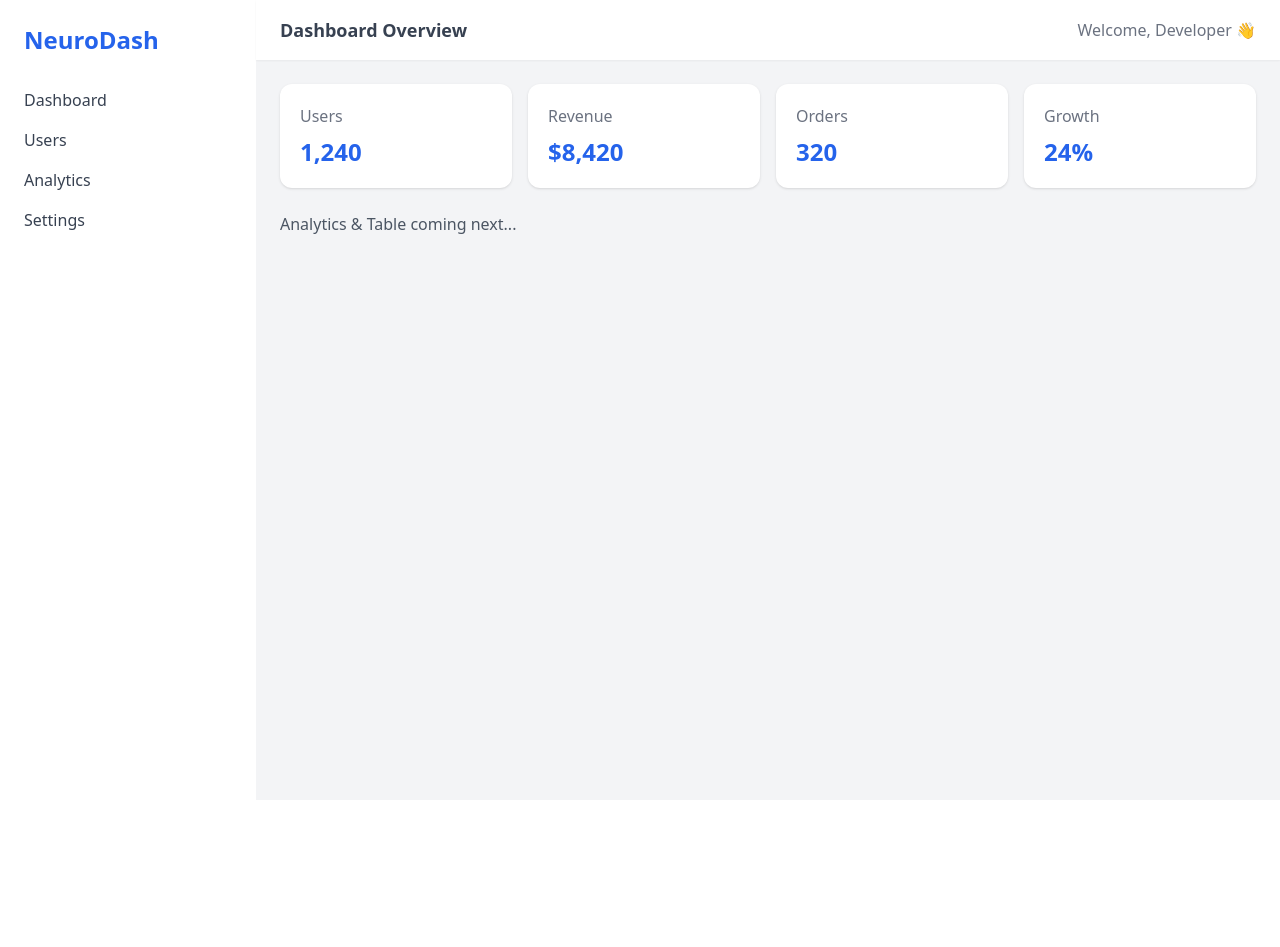
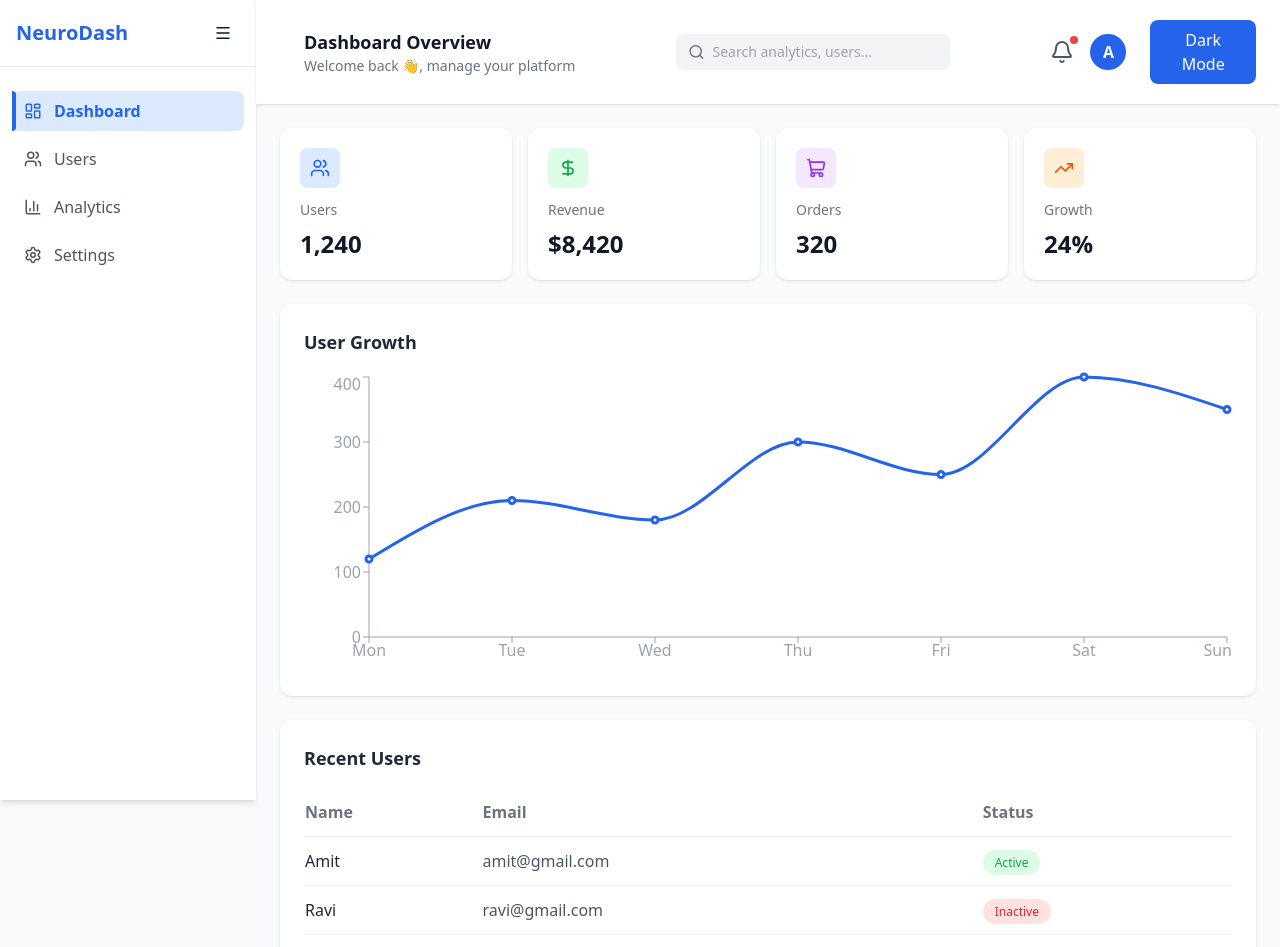
Before and after one commit to Anshcodeify45/Neuro_Saas, a React (Vite) app in the folder neuro-saas/: page /dashboard in a window 1280 px wide. Shown: the top 947 px of the page. Before the commit the page ends 800 px from the top, so only its background shows below. Built offline with nearby package versions, Linux system fonts and the light colour scheme.

Commit message:
Dashboard update

```diff
--- a/neuro-saas/package.json
+++ b/neuro-saas/package.json
@@ -10,9 +10,12 @@
     "preview": "vite preview"
   },
   "dependencies": {
+    "lucide-react": "^1.16.0",
     "react": "^19.2.6",
     "react-dom": "^19.2.6",
-    "react-router-dom": "^7.15.1"
+    "react-is": "^19.2.6",
+    "react-router-dom": "^7.15.1",
+    "recharts": "^3.8.1"
   },
   "devDependencies": {
     "@eslint/js": "^10.0.1",
--- a/neuro-saas/src/components/dashboard/ChartBox.jsx
+++ b/neuro-saas/src/components/dashboard/ChartBox.jsx
@@ -0,0 +1,52 @@
+import React from "react";
+import { LineChart, Line, XAxis, YAxis, Tooltip, ResponsiveContainer } from "recharts";
+
+const data = [
+  { name: "Mon", users: 120 },
+  { name: "Tue", users: 210 },
+  { name: "Wed", users: 180 },
+  { name: "Thu", users: 300 },
+  { name: "Fri", users: 250 },
+  { name: "Sat", users: 400 },
+  { name: "Sun", users: 350 },
+];
+
+const ChartBox = () => {
+  return (
+    <div className="bg-white dark:bg-gray-800 p-6 rounded-xl shadow">
+
+      {/* TITLE */}
+      <h2 className="text-lg font-semibold text-gray-800 dark:text-white mb-4">
+        User Growth
+      </h2>
+
+      {/* CHART */}
+      <ResponsiveContainer width="100%" height={300}>
+        <LineChart data={data}>
+
+          <XAxis dataKey="name" stroke="#9CA3AF" />
+          <YAxis stroke="#9CA3AF" />
+
+          <Tooltip
+            contentStyle={{
+              backgroundColor: "#1f2937",
+              border: "none",
+              color: "#fff",
+            }}
+          />
+
+          <Line
+            type="monotone"
+            dataKey="users"
+            stroke="#2563eb"
+            strokeWidth={3}
+          />
+
+        </LineChart>
+      </ResponsiveContainer>
+
+    </div>
+  );
+};
+
+export default ChartBox;
--- a/neuro-saas/src/components/dashboard/SideBar.jsx
+++ b/neuro-saas/src/components/dashboard/SideBar.jsx
@@ -1,20 +1,83 @@
-import React from "react";
+import React, { useState } from "react";
+import { useLocation, Link } from "react-router-dom";
+import {
+  LayoutDashboard,
+  Users,
+  BarChart3,
+  Settings,
+  Menu,
+} from "lucide-react";
 
 const Sidebar = () => {
+  const location = useLocation();
+  const [open, setOpen] = useState(true);
+
+  const menu = [
+    { name: "Dashboard", path: "/dashboard", icon: <LayoutDashboard size={18} /> },
+    { name: "Users", path: "/dashboard/users", icon: <Users size={18} /> },
+    { name: "Analytics", path: "/dashboard/analytics", icon: <BarChart3 size={18} /> },
+    { name: "Settings", path: "/dashboard/settings", icon: <Settings size={18} /> },
+  ];
+
   return (
-    <div className="w-64 h-screen bg-white shadow-md p-6">
+    <div className={`h-screen transition-all duration-300
+          ${open ? "w-64" : "w-20"}
+          bg-white dark:bg-gray-900 shadow-md`}
+        >
 
-      <h1 className="text-2xl font-bold text-blue-600 mb-8">
-        NeuroDash
-      </h1>
+      {/* TOP */}
+      <div className="flex items-center justify-between p-4 border-b border-gray-200 dark:border-gray-700">
 
-      <ul className="space-y-4 text-gray-700">
-        <li className="hover:text-blue-600 cursor-pointer">Dashboard</li>
-        <li className="hover:text-blue-600 cursor-pointer">Users</li>
-        <li className="hover:text-blue-600 cursor-pointer">Analytics</li>
-        <li className="hover:text-blue-600 cursor-pointer">Settings</li>
+        {open && (
+          <h1 className="text-xl font-bold text-blue-600">
+            NeuroDash
+          </h1>
+        )}
+
+        <button
+          onClick={() => setOpen(!open)}
+          className="p-2 rounded-lg hover:bg-gray-100 dark:hover:bg-gray-700 transition"
+        >
+          <Menu size={18} />
+        </button>
+
+      </div>
+
+      {/* MENU */}
+      <ul className="mt-6 space-y-2 px-3">
+
+        {menu.map((item, i) => {
+          const active = location.pathname.startsWith(item.path);
+
+          return (
+            <li key={i}>
+              <Link
+                to={item.path}
+                className={`relative flex items-center gap-3 px-3 py-2 rounded-lg transition-all duration-200 group
+                ${
+                  active
+                    ? "bg-blue-100 dark:bg-blue-900 text-blue-600 dark:text-blue-300 font-semibold"
+                    : "text-gray-600 dark:text-gray-300 hover:bg-gray-100 dark:hover:bg-gray-700"
+                }`}
+              >
+
+                {/* ICON */}
+                <span className="text-lg">{item.icon}</span>
+
+                {/* LABEL */}
+                {open && <span>{item.name}</span>}
+
+                {/* ACTIVE BAR */}
+                {active && (
+                  <span className="absolute left-0 top-0 h-full w-1 bg-blue-600 rounded-r-lg"></span>
+                )}
+
+              </Link>
+            </li>
+          );
+        })}
+
       </ul>
-
     </div>
   );
 };
--- a/neuro-saas/src/components/dashboard/Stats.jsx
+++ b/neuro-saas/src/components/dashboard/Stats.jsx
@@ -1,26 +1,61 @@
 import React from "react";
+import { Users, DollarSign, ShoppingCart, TrendingUp } from "lucide-react";
 
 const Stats = () => {
   const data = [
-    { title: "Users", value: "1,240" },
-    { title: "Revenue", value: "$8,420" },
-    { title: "Orders", value: "320" },
-    { title: "Growth", value: "24%" },
+    {
+      title: "Users",
+      value: "1,240",
+      icon: <Users size={20} />,
+      color: "text-blue-600 bg-blue-100 dark:bg-blue-900 dark:text-blue-300",
+    },
+    {
+      title: "Revenue",
+      value: "$8,420",
+      icon: <DollarSign size={20} />,
+      color: "text-green-600 bg-green-100 dark:bg-green-900 dark:text-green-300",
+    },
+    {
+      title: "Orders",
+      value: "320",
+      icon: <ShoppingCart size={20} />,
+      color: "text-purple-600 bg-purple-100 dark:bg-purple-900 dark:text-purple-300",
+    },
+    {
+      title: "Growth",
+      value: "24%",
+      icon: <TrendingUp size={20} />,
+      color: "text-orange-600 bg-orange-100 dark:bg-orange-900 dark:text-orange-300",
+    },
   ];
 
   return (
     <div className="grid grid-cols-1 md:grid-cols-4 gap-4">
+
       {data.map((item, i) => (
         <div
           key={i}
-          className="bg-white p-5 rounded-xl shadow hover:shadow-lg transition"
+          className="bg-white dark:bg-gray-800 p-5 rounded-xl shadow hover:shadow-lg transition group"
         >
-          <h3 className="text-gray-500">{item.title}</h3>
-          <p className="text-2xl font-bold text-blue-600 mt-2">
+
+          {/* ICON */}
+          <div className={`w-10 h-10 flex items-center justify-center rounded-lg mb-3 ${item.color}`}>
+            {item.icon}
+          </div>
+
+          {/* TITLE */}
+          <h3 className="text-gray-500 dark:text-gray-400 text-sm">
+            {item.title}
+          </h3>
+
+          {/* VALUE */}
+          <p className="text-2xl font-bold text-gray-900 dark:text-white mt-2 group-hover:scale-105 transition">
             {item.value}
           </p>
+
         </div>
       ))}
+
     </div>
   );
 };
--- a/neuro-saas/src/components/dashboard/Table.jsx
+++ b/neuro-saas/src/components/dashboard/Table.jsx
@@ -0,0 +1,69 @@
+import React from "react";
+
+const Table = () => {
+  const users = [
+    { name: "Amit", email: "amit@gmail.com", status: "Active" },
+    { name: "Ravi", email: "ravi@gmail.com", status: "Inactive" },
+    { name: "Sneha", email: "sneha@gmail.com", status: "Active" },
+  ];
+
+  return (
+    <div className="bg-white dark:bg-gray-800 p-6 rounded-xl shadow">
+
+      {/* TITLE */}
+      <h2 className="text-lg font-semibold text-gray-800 dark:text-white mb-4">
+        Recent Users
+      </h2>
+
+      {/* TABLE */}
+      <div className="overflow-x-auto">
+
+        <table className="w-full text-left">
+
+          {/* HEADER */}
+          <thead>
+            <tr className="border-b border-gray-200 dark:border-gray-700 text-gray-500 dark:text-gray-300">
+              <th className="py-3">Name</th>
+              <th>Email</th>
+              <th>Status</th>
+            </tr>
+          </thead>
+
+          {/* BODY */}
+          <tbody>
+            {users.map((u, i) => (
+              <tr
+                key={i}
+                className="border-b border-gray-100 dark:border-gray-700 hover:bg-gray-50 dark:hover:bg-gray-700 transition"
+              >
+                <td className="py-3 text-gray-800 dark:text-white">
+                  {u.name}
+                </td>
+
+                <td className="text-gray-600 dark:text-gray-300">
+                  {u.email}
+                </td>
+
+                <td>
+                  <span
+                    className={`px-3 py-1 text-xs rounded-full font-medium ${
+                      u.status === "Active"
+                        ? "bg-green-100 text-green-600 dark:bg-green-900 dark:text-green-300"
+                        : "bg-red-100 text-red-600 dark:bg-red-900 dark:text-red-300"
+                    }`}
+                  >
+                    {u.status}
+                  </span>
+                </td>
+              </tr>
+            ))}
+          </tbody>
+
+        </table>
+
+      </div>
+    </div>
+  );
+};
+
+export default Table;
--- a/neuro-saas/src/components/dashboard/Topbar.jsx
+++ b/neuro-saas/src/components/dashboard/Topbar.jsx
@@ -1,15 +1,42 @@
 import React from "react";
+import { Search, Bell } from "lucide-react";
 
 const Topbar = () => {
   return (
-    <div className="w-full bg-white shadow-sm px-6 py-4 flex justify-between items-center">
+    <div className="w-full flex items-center justify-between px-6 py-3">
 
-      <h2 className="text-lg font-semibold text-gray-700">
-        Dashboard Overview
-      </h2>
+      {/* LEFT */}
+      <div>
+        <h2 className="text-lg font-semibold">
+          Dashboard Overview
+        </h2>
+        <p className="text-sm text-gray-500">
+          Welcome back 👋, manage your platform
+        </p>
+      </div>
 
-      <div className="text-gray-500">
-        Welcome, Developer 👋
+      {/* CENTER SEARCH */}
+      <div className="hidden md:flex items-center bg-gray-100 px-3 py-2 rounded-lg w-1/3">
+        <Search size={18} className="text-gray-500" />
+        <input
+          type="text"
+          placeholder="Search analytics, users..."
+          className="bg-transparent outline-none px-2 w-full text-sm"
+        />
+      </div>
+
+      {/* RIGHT */}
+      <div className="flex items-center gap-4">
+
+        <div className="relative">
+          <Bell className="text-gray-600" />
+          <span className="absolute -top-1 -right-1 bg-red-500 w-2 h-2 rounded-full"></span>
+        </div>
+
+        <div className="w-9 h-9 bg-blue-600 text-white flex items-center justify-center rounded-full font-bold">
+          A
+        </div>
+
       </div>
 
     </div>
--- a/neuro-saas/src/pages/Dashboard.jsx
+++ b/neuro-saas/src/pages/Dashboard.jsx
@@ -1,26 +1,58 @@
-import React from "react";
+import React, { useState, useEffect } from "react";
 import Sidebar from "../components/dashboard/Sidebar";
 import Topbar from "../components/dashboard/Topbar";
 import Stats from "../components/dashboard/Stats";
+import ChartBox from "../components/dashboard/ChartBox";
+import Table from "../components/dashboard/Table";
 
 const Dashboard = () => {
-  return (
-    <div className="flex">
-      <Sidebar />
+  const [dark, setDark] = useState(false);
+  const [sidebarOpen, setSidebarOpen] = useState(true);
 
-      <div className="flex-1 bg-gray-100 min-h-screen">
+  // 🌙 GLOBAL DARK MODE CONTROL (CORRECT WAY)
+  useEffect(() => {
+    const root = document.documentElement;
+
+    if (dark) {
+      root.classList.add("dark");
+    } else {
+      root.classList.remove("dark");
+    }
+  }, [dark]);
+
+ return (
+  <div className="flex min-h-screen bg-gray-50 dark:bg-gray-900 text-gray-900 dark:text-white">
+
+    {/* SIDEBAR */}
+    <Sidebar open={sidebarOpen} setOpen={setSidebarOpen} />
+
+    {/* MAIN AREA */}
+    <div className="flex-1 flex flex-col transition-all duration-300">
+
+      {/* TOPBAR */}
+      <div className="sticky top-0 z-50 flex justify-between items-center px-6 py-4 bg-white dark:bg-gray-800 shadow">
+
         <Topbar />
 
-        <div className="p-6">
-          <Stats />
+        <button
+          onClick={() => setDark(!dark)}
+          className="bg-blue-600 text-white px-4 py-2 rounded-lg hover:scale-105 transition"
+        >
+          {dark ? "Light Mode" : "Dark Mode"}
+        </button>
 
-          <div className="mt-6 text-gray-600">
-            Analytics & Table coming next...
-          </div>
-        </div>
       </div>
+
+      {/* CONTENT */}
+      <div className="p-6 space-y-6">
+        <Stats />
+        <ChartBox />
+        <Table />
+      </div>
+
     </div>
-  );
+  </div>
+);
 };
 
 export default Dashboard;
--- a/neuro-saas/tailwind.config.cjs
+++ b/neuro-saas/tailwind.config.cjs
@@ -1,4 +1,5 @@
 module.exports = {
+  darkMode: "class", // 🔥 THIS IS REQUIRED
   content: [
     "./index.html",
     "./src/**/*.{js,jsx,ts,tsx}",
```
Also changed, not shown: 1 other file (tests, documents, lock files or other folders).
